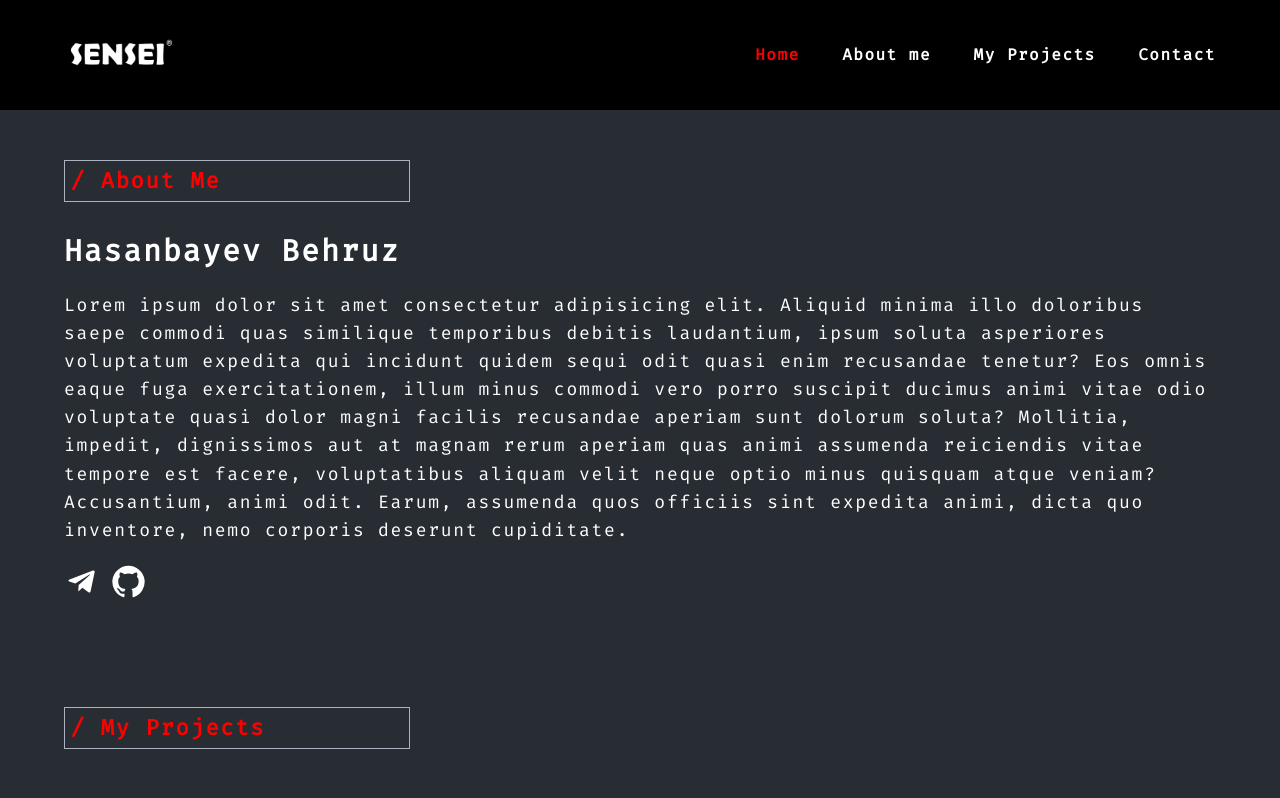
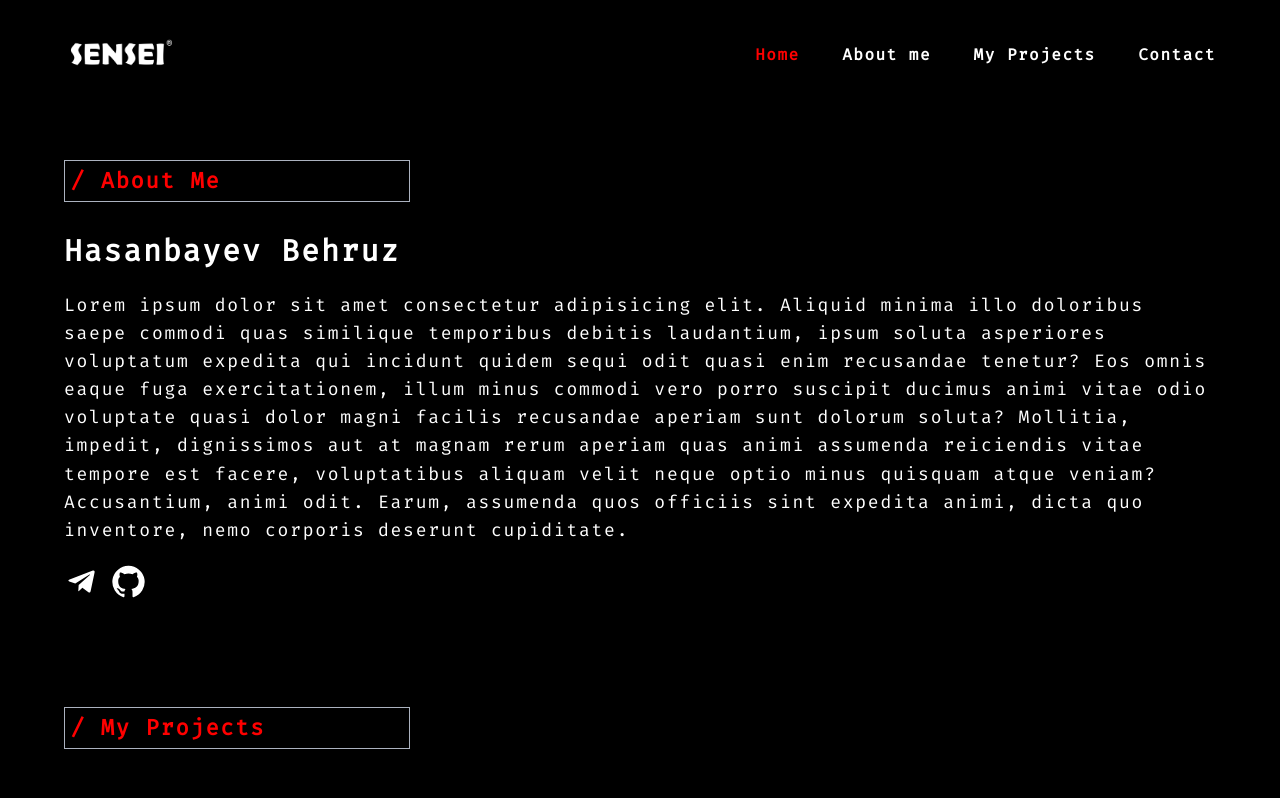
Before and after one commit to for-you-sensei/portfolio, a React (Create React App) app: page / in a window 1280 px wide. Shown: the top 798 px of the page. Built offline with nearby package versions, Linux system fonts and the light colour scheme.

Commit message:
fixed global css

```diff
--- a/src/Assets/Css/Global.css
+++ b/src/Assets/Css/Global.css
@@ -40,8 +40,7 @@ body {
   display: flex;
   flex-direction: column;
   align-items: center;
-  background-color: #282c33;
-  /* background-color: #144488e8; */
+  background-color: #000;
 }
 
 #router {
```
